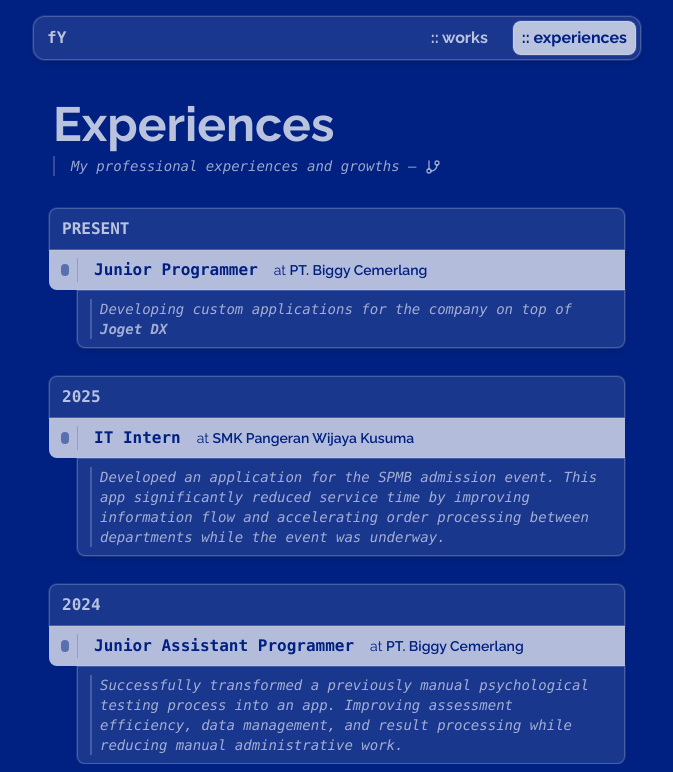
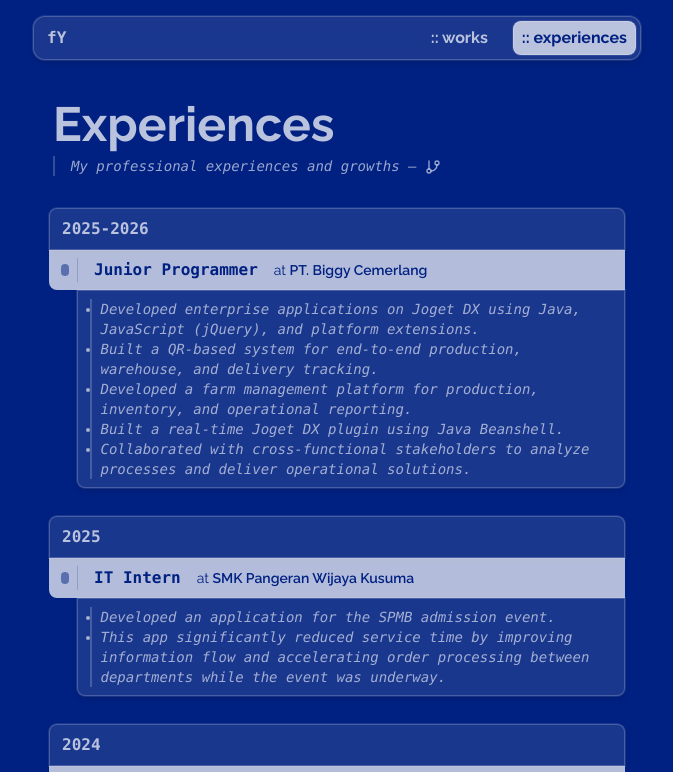
Before and after one commit to fY-Hr/fyhr-page-v2, a React (Vite) app: page /experiences in a window 1280 px wide. Shown: the top 772 px of the page, without its empty margins (303-976 px from the left). Built offline with nearby package versions, Linux system fonts and the light colour scheme.

Commit message:
experience update

```diff
--- a/src/routes/experiences.tsx
+++ b/src/routes/experiences.tsx
@@ -55,29 +55,50 @@ function ExperiencesPage() {
         </blockquote>
       </div>
 
-      <ExperiencePeriod period="PRESENT">
+      <ExperiencePeriod period="2025-2026">
         <ExperienceRole title="Junior Programmer" company="PT. Biggy Cemerlang">
-          Developing custom applications for the company on top of{' '}
-          <a
-            href="https://joget.com/platform/platform/joget-dx/"
-            target="_blank"
-            className="hover:underline font-semibold underline sm:no-underline"
-          >
-            Joget DX
-          </a>
+          <ul className="list-disc pl-[0.5px]">
+            <li>
+              Developed enterprise applications on Joget DX using Java, JavaScript (jQuery), and platform extensions.</li>
+            <li>
+              Built a QR-based system for end-to-end production, warehouse, and delivery tracking.
+            </li>
+            <li>
+              Developed a farm management platform for production, inventory, and operational reporting.
+            </li>
+            <li>
+              Built a real-time Joget DX plugin using Java Beanshell.
+            </li>
+            <li>
+              Collaborated with cross-functional stakeholders to analyze processes and deliver operational solutions.
+            </li>
+          </ul>
         </ExperienceRole>
       </ExperiencePeriod>
       <ExperiencePeriod period="2025">
         <ExperienceRole title="IT Intern" company="SMK Pangeran Wijaya Kusuma">
-          Developed an application for the SPMB admission event. This app significantly reduced service
-          time by improving information flow and accelerating order processing between departments while
-          the event was underway.
+        <ul className="list-disc pl-[0.5px]">
+          <li>
+            Developed an application for the SPMB admission event.
+          </li>
+          <li>
+            This app significantly reduced service
+            time by improving information flow and accelerating order processing between departments while
+            the event was underway.
+          </li>
+        </ul>
         </ExperienceRole>
       </ExperiencePeriod>
       <ExperiencePeriod period="2024">
         <ExperienceRole title="Junior Assistant Programmer" company="PT. Biggy Cemerlang">
-          Successfully transformed a previously manual psychological testing process into an app.
-          Improving assessment efficiency, data management, and result processing while reducing manual administrative work.
+        <ul className="list-disc pl-[0.5px]">
+          <li>
+            Successfully transformed a previously manual psychological testing process into an app.
+          </li>
+          <li>
+            Improving assessment efficiency, data management, and result processing while reducing manual administrative work.
+          </li>
+        </ul>
         </ExperienceRole>
       </ExperiencePeriod>
     </div>
```
